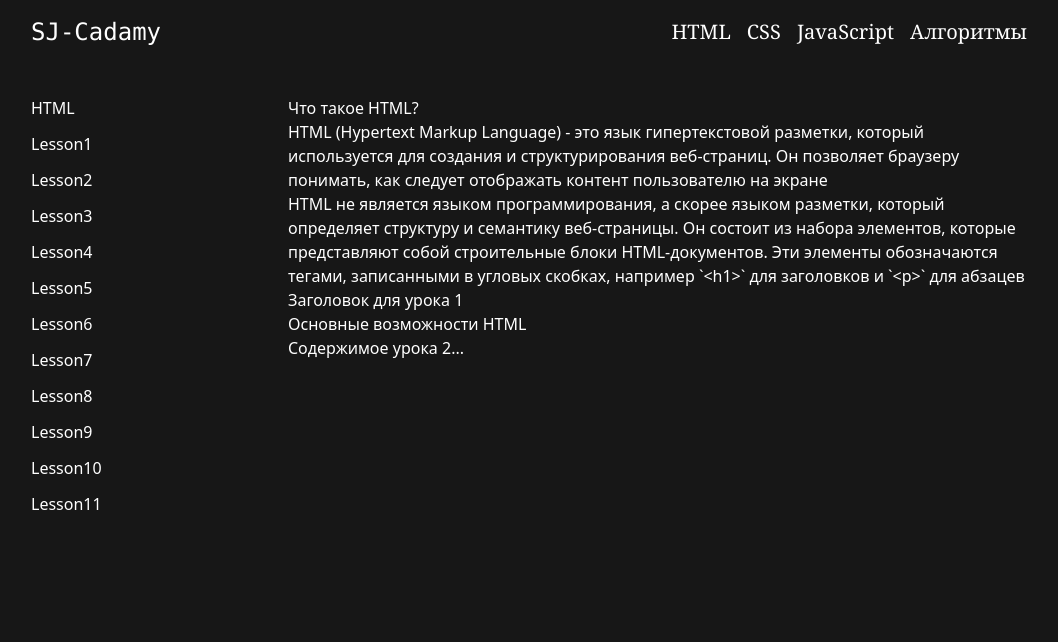
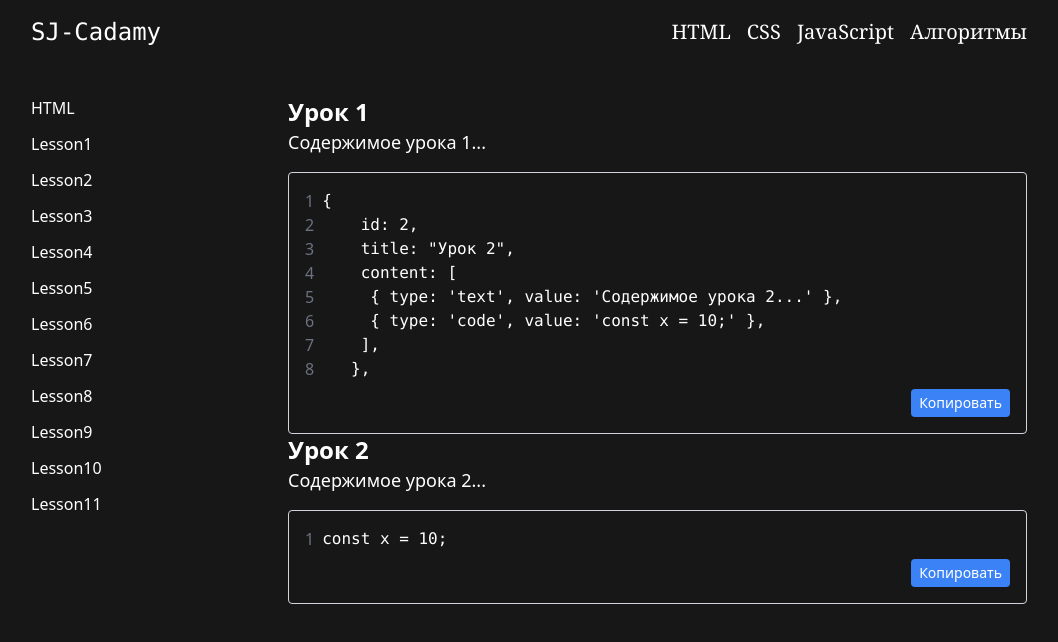
Before and after one commit to Saydullayev017/SJ-Academy, a React (Create React App) app: page / in a window 1280 px wide. Shown: the top 642 px of the page, without its empty margins (111-1169 px from the left). Built offline with nearby package versions, Linux system fonts and the light colour scheme.

Commit message:
ContentRendring внедрил копируемый код

```diff
--- a/src/Components/HtmlComponents/ContentRenderer.jsx
+++ b/src/Components/HtmlComponents/ContentRenderer.jsx
@@ -1,14 +1,64 @@
-import React from 'react';
+import React, { useState } from 'react';
 
 const ContentRenderer = ({ content }) => {
+    const [copyStatus, setCopyStatus] = useState('');
+
+    const copyToClipboard = (code) => {
+        navigator.clipboard.writeText(code).then(() => {
+            setCopyStatus('Копировано!');
+            setTimeout(() => setCopyStatus(''), 2000); // Сброс статуса через 2 секунды
+        });
+    };
+
+    const renderCodeWithLineNumbers = (code) => {
+        const lines = code.trim().split('\n');
+        const indentSize = 4; // Размер отступа в пробелах
+
+        return (
+            <div className="flex">
+                <div className="text-gray-500 pr-2 text-right">
+                    {lines.map((_, index) => (
+                        <div key={index}>{index + 1}</div>
+                    ))}
+                </div>
+                <pre className="whitespace-pre-wrap text-white text-sm md:text-base">
+                {lines.map((line, index) => {
+                    const indent = ' '.repeat(Math.max(0, line.search(/\S/)) / indentSize); // Вычисляем отступ для каждой строки
+                    return (
+                        <div key={index}>
+                            {indent}
+                            {line.trim()}
+                        </div>
+                    );
+                })}
+            </pre>
+            </div>
+        );
+    };
+
     return (
-        <div>
+        <div className="space-y-4">
             {content.map((item, index) => {
                 switch (item.type) {
                     case 'text':
-                        return <p key={index}>{item.value}</p>;
+                        return <p key={index} className="text-base md:text-lg">{item.value}</p>; // Увеличение текста на md
                     case 'header':
-                        return <h2 key={index}>{item.value}</h2>;
+                        return <h2 key={index} className="text-xl md:text-2xl font-bold">{item.value}</h2>; // Увеличение заголовка на md
+                    case 'code':
+                        return (
+                            <div key={index} className="flex flex-col p-4 bg-neutral-900 border border-gray-300 rounded overflow-auto">
+                                {renderCodeWithLineNumbers(item.value)} {/* Вызов функции для отображения кода с нумерацией строк */}
+                                <div className="flex justify-end mt-2"> {/* Flex для выравнивания кнопки */}
+                                    <button
+                                        onClick={() => copyToClipboard(item.value)}
+                                        className="bg-blue-500 text-white text-xs md:text-sm px-2 py-1 rounded flex items-center"
+                                    >
+                                        {copyStatus || 'Копировать'}
+                                        {copyStatus && <span className="ml-1 md:ml-2 text-xs md:text-sm">✔️</span>} {/* Иконка при успешном копировании */}
+                                    </button>
+                                </div>
+                            </div>
+                        );
                     default:
                         return null;
                 }
--- a/src/Components/HtmlComponents/LessonFirst.jsx
+++ b/src/Components/HtmlComponents/LessonFirst.jsx
@@ -2,12 +2,12 @@ import React from 'react';
 import ContentRenderer from './ContentRenderer';
 
 function Lesson1({ title, content }) {
-  return (
-    <div className="text-display">
-      <h2>{title}</h2>
-      <ContentRenderer content={content} />
-    </div>
-  )
+    return (
+        <div className="text-display">
+            <h2 className="text-2xl font-bold">{title}</h2>
+            <ContentRenderer content={content} />
+        </div>
+    );
 }
 
-export default Lesson1
+export default Lesson1;
--- a/src/data/HtmlDocument.js
+++ b/src/data/HtmlDocument.js
@@ -3,21 +3,31 @@
 export const HtmlDocumentFirst = [
     {
         id: 1,
-        title: "Что такое HTML?",
+        title: "Урок 1",
         content: [
-            { type: 'text', value: 'HTML (Hypertext Markup Language) - это язык гипертекстовой разметки, который используется для создания и структурирования веб-страниц. Он позволяет браузеру понимать, как следует отображать контент пользователю на экране' },
-            { type: 'text', value: 'HTML не является языком программирования, а скорее языком разметки, который определяет структуру и семантику веб-страницы. Он состоит из набора элементов, которые представляют собой строительные блоки HTML-документов. Эти элементы обозначаются тегами, записанными в угловых скобках, например `<h1>` для заголовков и `<p>` для абзацев' },
-            { type: 'header', value: 'Заголовок для урока 1' },
+            { type: 'text', value: 'Содержимое урока 1...' },
+            { type: 'code', value: `
+            {
+                id: 2,
+                title: "Урок 2",
+                content: [
+                    { type: 'text', value: 'Содержимое урока 2...' },
+                    { type: 'code', value: 'const x = 10;' },
+                ],
+            },` },
         ],
     },
+
     {
         id: 2,
-        title: "Основные возможности HTML",
+        title: "Урок 2",
         content: [
             { type: 'text', value: 'Содержимое урока 2...' },
+            { type: 'code', value: 'const x = 10;' },
         ],
     },
 ];
+
 
 
 
```
